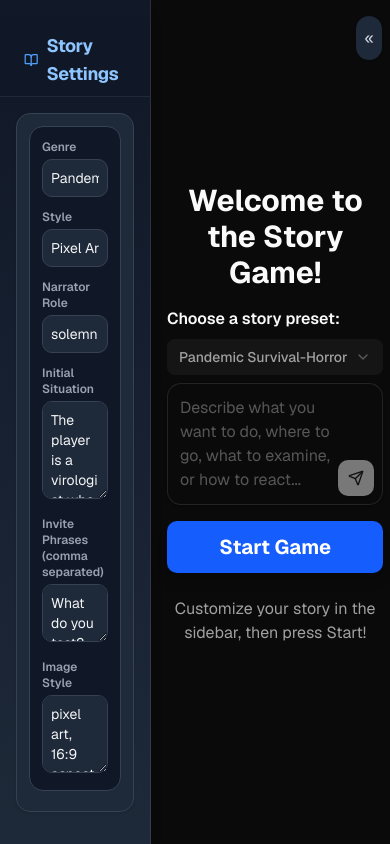
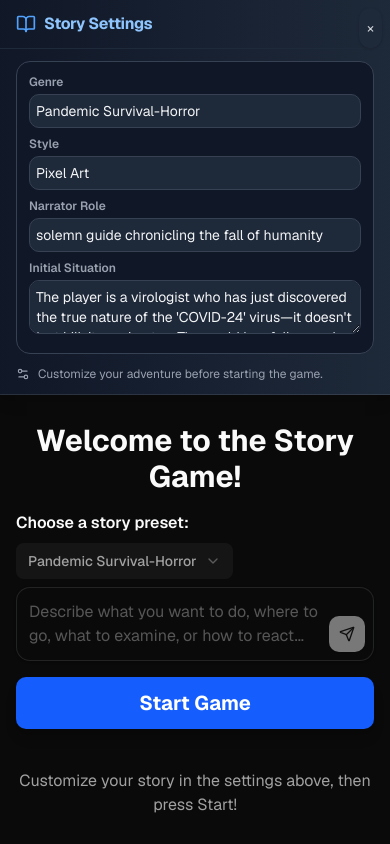
Before and after one commit to mtmarctoni/story-game-ai, a Next.js app: page / in a window 390 px wide. Built offline with nearby package versions, Linux system fonts and the light colour scheme.

Commit message:
Transform sidebar to mobile top bar for improved mobile UX
Co-authored-by: mtmarctoni <103957841+mtmarctoni@users.noreply.github.com>

```diff
--- a/src/app/components/game-sidebar.tsx
+++ b/src/app/components/game-sidebar.tsx
@@ -17,18 +17,75 @@ export function GameSidebar({
   onChange
 }: GameSidebarProps) {
   const [collapsed, setCollapsed] = useState(false);
-  return (
-    <aside
-      className={`transition-all duration-300 ${
-        collapsed
-          ? "w-0 md:w-12 md:min-w-[48px] overflow-hidden"
-          : "w-full md:w-96"
-      } px-0 py-4 border-r flex flex-col h-full shadow-lg bg-gradient-to-b from-gray-900 to-gray-800 relative`}
+
+  // Mobile top bar layout (< 768px)
+  const mobileTopBar = (
+    <div
+      className={`md:hidden transition-all duration-300 ${
+        collapsed ? "h-0 overflow-hidden" : "h-auto"
+      } w-full border-b shadow-lg bg-gradient-to-r from-gray-900 to-gray-800 relative`}
     >
       <button
         type="button"
-        className={`fixed md:absolute top-4 z-20 bg-gray-800 hover:bg-gray-700 text-gray-300 rounded-full p-2 shadow focus:outline-none transition-all duration-300 ${
-          collapsed ? "left-4 md:right-2" : "right-2"
+        className="absolute top-2 right-2 z-20 bg-gray-800 hover:bg-gray-700 text-gray-300 rounded-full p-2 shadow focus:outline-none transition-all duration-300"
+        title={collapsed ? "Show settings" : "Hide settings"}
+        onClick={() => setCollapsed((c) => !c)}
+      >
+        {collapsed ? (
+          <BookOpen size={18} />
+        ) : (
+          <span className="text-sm">&times;</span>
+        )}
+      </button>
+
+      {!collapsed && (
+        <>
+          <div className="px-4 py-3 border-b border-gray-800 flex items-center gap-2">
+            <BookOpen size={20} className="text-blue-400" />
+            <span className="text-base font-bold text-blue-300 tracking-tight">
+              Story Settings
+            </span>
+          </div>
+          <div className="px-4 py-3">
+            <StoryConfig
+              settings={settings}
+              editable={editable}
+              isLoading={isLoading}
+              onChange={onChange}
+              isMobileTopBar={true}
+            />
+            {editable && (
+              <div className="flex items-center gap-2 mt-3 text-gray-400 text-xs">
+                <Settings2 size={14} />
+                <span>Customize your adventure before starting the game.</span>
+              </div>
+            )}
+          </div>
+        </>
+      )}
+
+      {collapsed && (
+        <div className="px-4 py-2 flex items-center gap-2">
+          <BookOpen size={18} className="text-blue-400" />
+          <span className="text-sm font-medium text-blue-300">
+            Story Settings
+          </span>
+        </div>
+      )}
+    </div>
+  );
+
+  // Desktop/tablet sidebar layout (≥ 768px)
+  const desktopSidebar = (
+    <aside
+      className={`hidden md:flex transition-all duration-300 ${
+        collapsed ? "w-12 min-w-[48px] overflow-hidden" : "w-96"
+      } px-0 py-4 border-r flex-col h-full shadow-lg bg-gradient-to-b from-gray-900 to-gray-800 relative`}
+    >
+      <button
+        type="button"
+        className={`absolute top-4 z-20 bg-gray-800 hover:bg-gray-700 text-gray-300 rounded-full p-2 shadow focus:outline-none transition-all duration-300 ${
+          collapsed ? "right-2" : "right-2"
         }`}
         title={collapsed ? "Show sidebar" : "Hide sidebar"}
         onClick={() => setCollapsed((c) => !c)}
@@ -55,6 +112,7 @@ export function GameSidebar({
               editable={editable}
               isLoading={isLoading}
               onChange={onChange}
+              isMobileTopBar={false}
             />
           </div>
           {editable && (
@@ -67,4 +125,11 @@ export function GameSidebar({
       )}
     </aside>
   );
+
+  return (
+    <>
+      {mobileTopBar}
+      {desktopSidebar}
+    </>
+  );
 }
--- a/src/app/components/story-config.tsx
+++ b/src/app/components/story-config.tsx
@@ -5,13 +5,15 @@ interface StoryConfigProps {
   editable?: boolean;
   isLoading?: boolean;
   onChange?: (settings: StorySettings) => void;
+  isMobileTopBar?: boolean;
 }
 
 export function StoryConfig({
   settings,
   editable = false,
   isLoading = false,
-  onChange
+  onChange,
+  isMobileTopBar = false
 }: StoryConfigProps) {
   const handleChange = (
     field: keyof StorySettings,
@@ -23,13 +25,27 @@ export function StoryConfig({
 
   if (!editable) {
     return (
-      <div className="mb-2 p-4 border border-gray-700 rounded-xl bg-gray-900">
-        <div className="grid grid-cols-1 md:grid-cols-2 gap-3">
+      <div
+        className={`mb-2 p-4 border border-gray-700 rounded-xl bg-gray-900 ${
+          isMobileTopBar ? "text-xs" : ""
+        }`}
+      >
+        <div
+          className={`grid gap-3 ${
+            isMobileTopBar
+              ? "grid-cols-2 sm:grid-cols-3"
+              : "grid-cols-1 md:grid-cols-2"
+          }`}
+        >
           <div>
             <span className="block text-xs font-semibold text-gray-400 mb-1">
               Genre
             </span>
-            <span className="block text-sm text-gray-100">
+            <span
+              className={`block text-gray-100 ${
+                isMobileTopBar ? "text-xs" : "text-sm"
+              }`}
+            >
               {settings.genre}
             </span>
           </div>
@@ -37,7 +53,11 @@ export function StoryConfig({
             <span className="block text-xs font-semibold text-gray-400 mb-1">
               Style
             </span>
-            <span className="block text-sm text-gray-100">
+            <span
+              className={`block text-gray-100 ${
+                isMobileTopBar ? "text-xs" : "text-sm"
+              }`}
+            >
               {settings.style}
             </span>
           </div>
@@ -45,18 +65,32 @@ export function StoryConfig({
             <span className="block text-xs font-semibold text-gray-400 mb-1">
               Narrator Role
             </span>
-            <span className="block text-sm text-gray-100">
+            <span
+              className={`block text-gray-100 ${
+                isMobileTopBar ? "text-xs" : "text-sm"
+              }`}
+            >
               {settings.narratorRole}
             </span>
           </div>
-          <div className="md:col-span-2">
+          <div
+            className={
+              isMobileTopBar ? "col-span-2 sm:col-span-3" : "md:col-span-2"
+            }
+          >
             <span className="block text-xs font-semibold text-gray-400 mb-1">
               Initial Situation
             </span>
-            <span className="block text-sm text-gray-100">
+            <span
+              className={`block text-gray-100 ${
+                isMobileTopBar ? "text-xs line-clamp-2" : "text-sm"
+              }`}
+            >
               {settings.initialSituation}
             </span>
           </div>
+          {!isMobileTopBar && (
+            <>
               <div className="md:col-span-2">
                 <span className="block text-xs font-semibold text-gray-400 mb-1">
                   Invite Phrases
@@ -73,19 +107,29 @@ export function StoryConfig({
                   {settings.imageStyle}
                 </span>
               </div>
+            </>
+          )}
         </div>
       </div>
     );
   }
 
   return (
-    <div className="grid grid-cols-1 md:grid-cols-2 gap-3 mb-2 p-3 border border-gray-700 rounded-xl bg-gray-900">
+    <div
+      className={`mb-2 p-3 border border-gray-700 rounded-xl bg-gray-900 ${
+        isMobileTopBar
+          ? "grid grid-cols-1 sm:grid-cols-2 gap-2"
+          : "grid grid-cols-1 md:grid-cols-2 gap-3"
+      }`}
+    >
       <div>
         <label className="block text-xs font-semibold text-gray-400 mb-1">
           Genre
         </label>
         <input
-          className="w-full border border-gray-700 rounded-lg p-2 bg-gray-800 text-gray-100 placeholder-gray-500 focus:outline-none focus:ring-2 focus:ring-blue-600"
+          className={`w-full border border-gray-700 rounded-lg bg-gray-800 text-gray-100 placeholder-gray-500 focus:outline-none focus:ring-2 focus:ring-blue-600 ${
+            isMobileTopBar ? "p-1.5 text-sm" : "p-2"
+          }`}
           value={settings.genre}
           onChange={(e) => handleChange("genre", e.target.value)}
           disabled={isLoading}
@@ -96,7 +140,9 @@ export function StoryConfig({
           Style
         </label>
         <input
-          className="w-full border border-gray-700 rounded-lg p-2 bg-gray-800 text-gray-100 placeholder-gray-500 focus:outline-none focus:ring-2 focus:ring-blue-600"
+          className={`w-full border border-gray-700 rounded-lg bg-gray-800 text-gray-100 placeholder-gray-500 focus:outline-none focus:ring-2 focus:ring-blue-600 ${
+            isMobileTopBar ? "p-1.5 text-sm" : "p-2"
+          }`}
           value={settings.style}
           onChange={(e) => handleChange("style", e.target.value)}
           disabled={isLoading}
@@ -107,22 +153,31 @@ export function StoryConfig({
           Narrator Role
         </label>
         <input
-          className="w-full border border-gray-700 rounded-lg p-2 bg-gray-800 text-gray-100 placeholder-gray-500 focus:outline-none focus:ring-2 focus:ring-blue-600"
+          className={`w-full border border-gray-700 rounded-lg bg-gray-800 text-gray-100 placeholder-gray-500 focus:outline-none focus:ring-2 focus:ring-blue-600 ${
+            isMobileTopBar ? "p-1.5 text-sm" : "p-2"
+          }`}
           value={settings.narratorRole}
           onChange={(e) => handleChange("narratorRole", e.target.value)}
           disabled={isLoading}
         />
       </div>
-      <div className="md:col-span-2">
+      <div className={isMobileTopBar ? "sm:col-span-2" : "md:col-span-2"}>
         <label className="block text-xs font-semibold text-gray-400 mb-1">
           Initial Situation
         </label>
         <textarea
-          className="w-full min-h-[48px] max-h-[180px] resize-y border border-gray-700 rounded-lg p-2 bg-gray-800 text-gray-100 placeholder-gray-500 focus:outline-none focus:ring-2 focus:ring-blue-600"
+          className={`w-full resize-y border border-gray-700 rounded-lg bg-gray-800 text-gray-100 placeholder-gray-500 focus:outline-none focus:ring-2 focus:ring-blue-600 ${
+            isMobileTopBar
+              ? "p-1.5 text-sm min-h-[32px] max-h-[64px]"
+              : "p-2 min-h-[48px] max-h-[180px]"
+          }`}
           value={settings.initialSituation}
           onChange={(e) => handleChange("initialSituation", e.target.value)}
           disabled={isLoading}
-          rows={Math.max(
+          rows={
+            isMobileTopBar
+              ? 2
+              : Math.max(
                   2,
                   Math.min(
                     8,
@@ -130,9 +185,12 @@ export function StoryConfig({
                       ? Math.ceil(settings.initialSituation.length / 60)
                       : 2
                   )
-          )}
+                )
+          }
         />
       </div>
+      {!isMobileTopBar && (
+        <>
           <div className="md:col-span-2">
             <label className="block text-xs font-semibold text-gray-400 mb-1">
               Invite Phrases (comma separated)
@@ -175,6 +233,8 @@ export function StoryConfig({
               )}
             />
           </div>
+        </>
+      )}
     </div>
   );
 }
--- a/src/app/page.tsx
+++ b/src/app/page.tsx
@@ -50,17 +50,17 @@ export default function Home() {
   };
 
   return (
-    <div className="font-sans h-screen mx-auto overflow-hidden ">
-      <div className="flex h-full w-full">
+    <div className="font-sans h-screen mx-auto overflow-hidden">
+      <div className="flex flex-col md:flex-row h-full w-full">
         <GameSidebar
           settings={storySettings}
           editable={!gameStarted}
           isLoading={isLoading}
           onChange={handleStorySettingsChange}
         />
-        <main className="m-4 flex-1 flex flex-col items-center justify-center">
+        <main className="flex-1 flex flex-col items-center justify-center md:m-4">
           {!gameStarted ? (
-            <div className="max-w-2xl w-full mx-auto pb-4 space-y-6">
+            <div className="max-w-2xl w-full mx-auto p-4 space-y-6">
               <h1 className="text-3xl font-bold text-center mb-4">
                 Welcome to the Story Game!
               </h1>
@@ -94,8 +94,11 @@ export default function Home() {
               >
                 {isLoading ? "Starting Game..." : "Start Game"}
               </button>
-              <p className="text-center text-muted-foreground">
+              <p className="text-center text-muted-foreground md:block hidden">
                 Customize your story in the sidebar, then press Start!
+              </p>
+              <p className="text-center text-muted-foreground md:hidden">
+                Customize your story in the settings above, then press Start!
               </p>
             </div>
           ) : (
@@ -110,7 +113,7 @@ export default function Home() {
                 <ConversationScrollButton />
               </Conversation>
 
-              <div className="max-w-2xl w-full mx-auto pb-4">
+              <div className="max-w-2xl w-full mx-auto pb-4 px-4">
                 {/* Error notification for in-game errors */}
                 {error && (
                   <ErrorNotification
```
Lines whose indentation alone changed are shown as unchanged.
